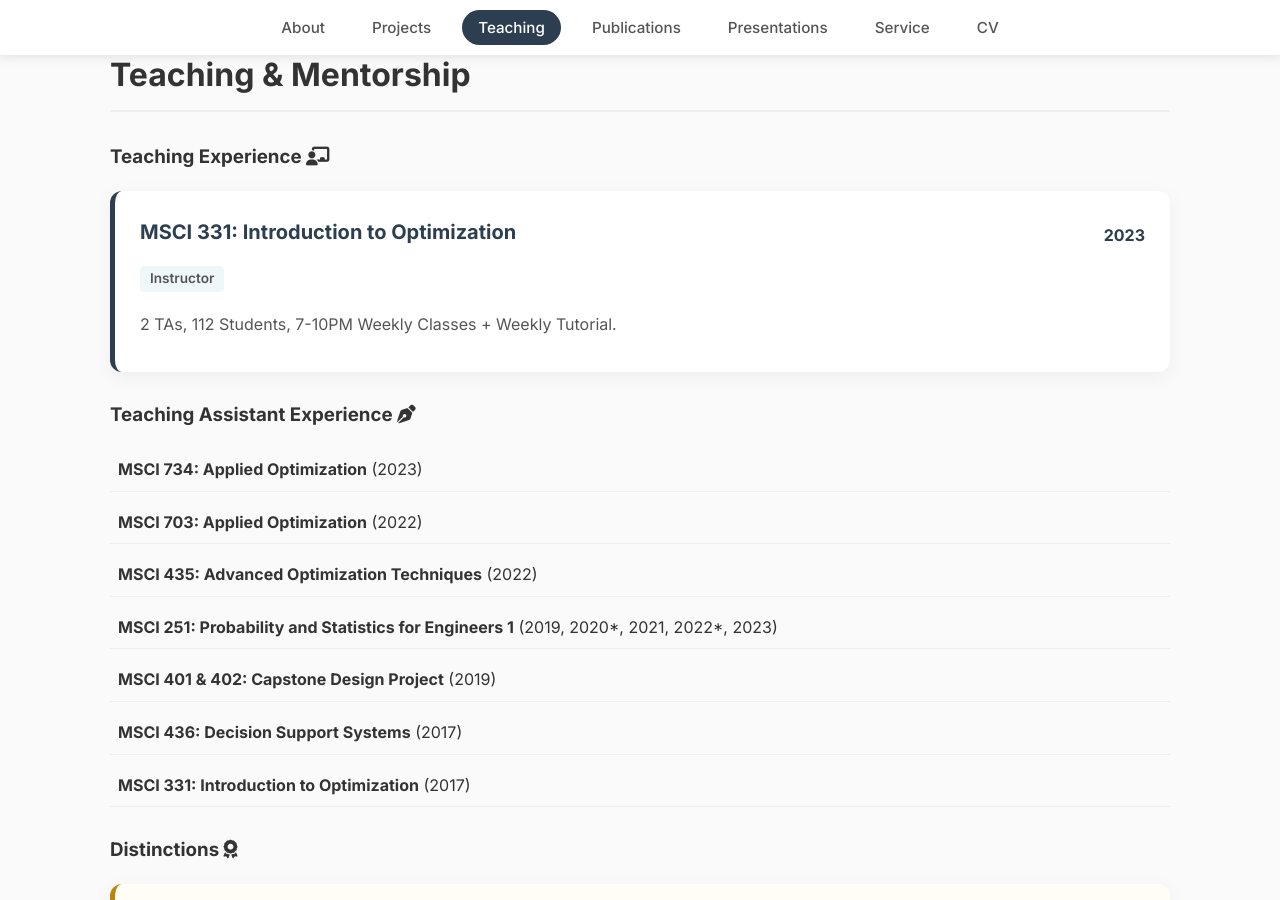
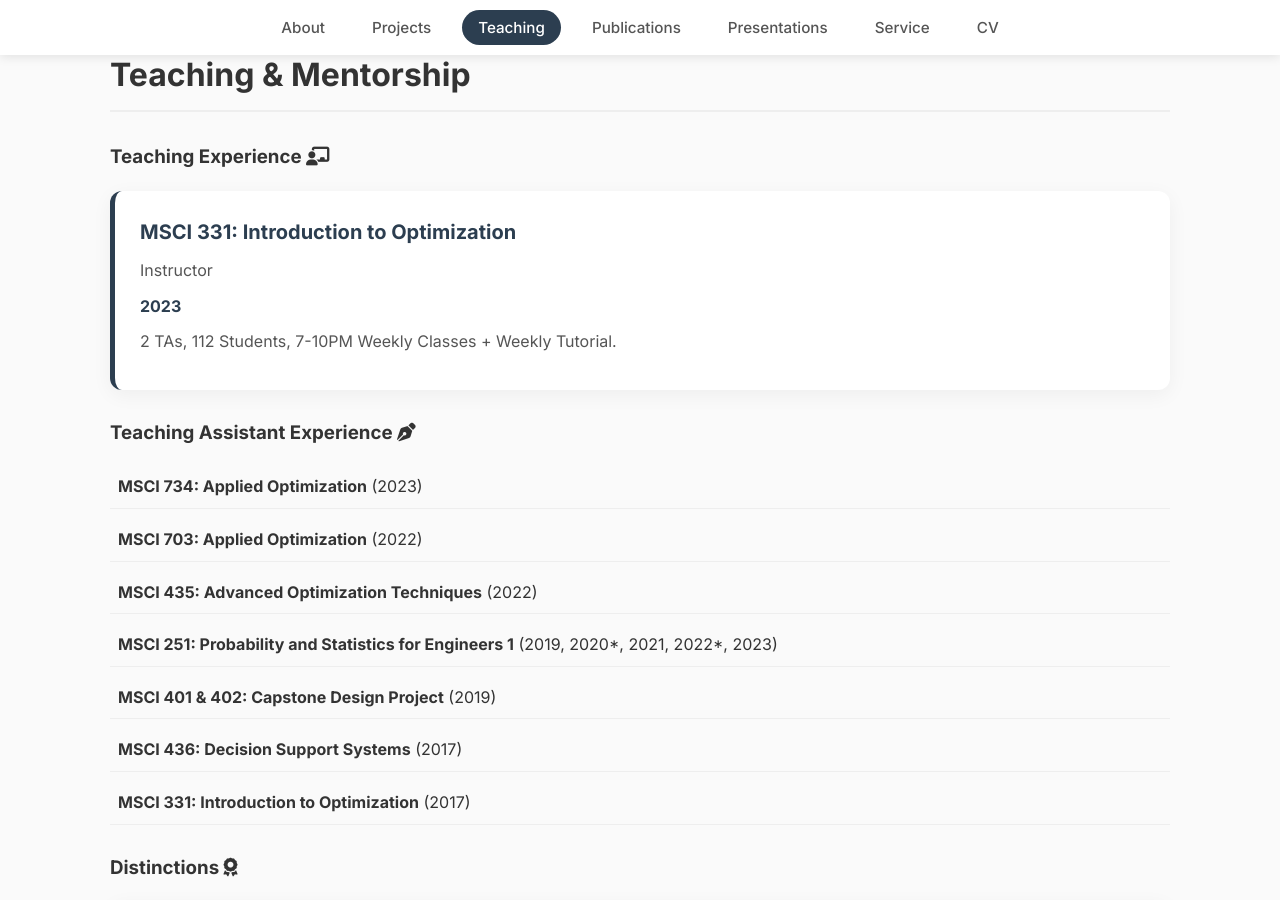
Before and after one commit to DaniRip/DaniRip.github.io, a Jekyll site: the page built from teaching.md, in a window 1280 px wide and 900 px high, scrolled down 402 px. Built offline with Jekyll 4.4.1, drawn with Linux system fonts in a browser that asks for light colours.

Commit message:
Update teaching.md

```diff
--- a/teaching.md
+++ b/teaching.md
@@ -7,13 +7,15 @@
 ### Teaching Experience <i class="fas fa-chalkboard-user"></i>
 
 {% for job in site.data.teaching.teaching_experience %}
-<div class="teaching-card card">
-    <div class="card-header">
-        <h3>{{ job.course }}</h3>
+<div class="teaching-card card compact-teaching">
+    <div class="teaching-header">
+        <div class="teaching-title-group">
+            <h3>{{ job.course }}</h3>
+            <p class="role-tag-inline">{{ job.role }}</p>
+        </div>
         <span class="teaching-year">{{ job.year }}</span>
     </div>
-    <p class="role-tag">{{ job.role }}</p>
-    {% if job.details %}<p class="details-text">{{ job.details }}</p>{% endif %}
+    {% if job.details %}<p class="details-text-small">{{ job.details }}</p>{% endif %}
 </div>
 {% endfor %}
 
```
